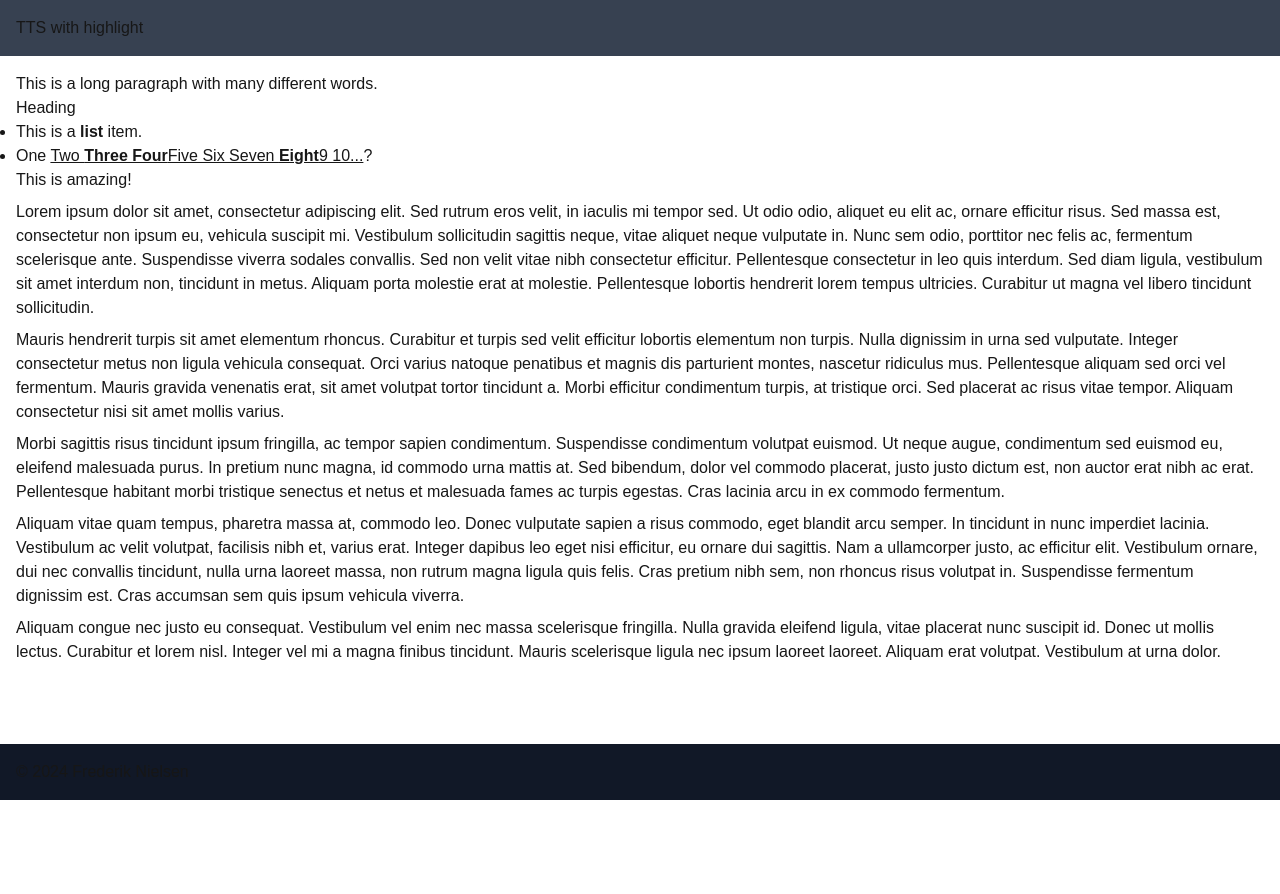
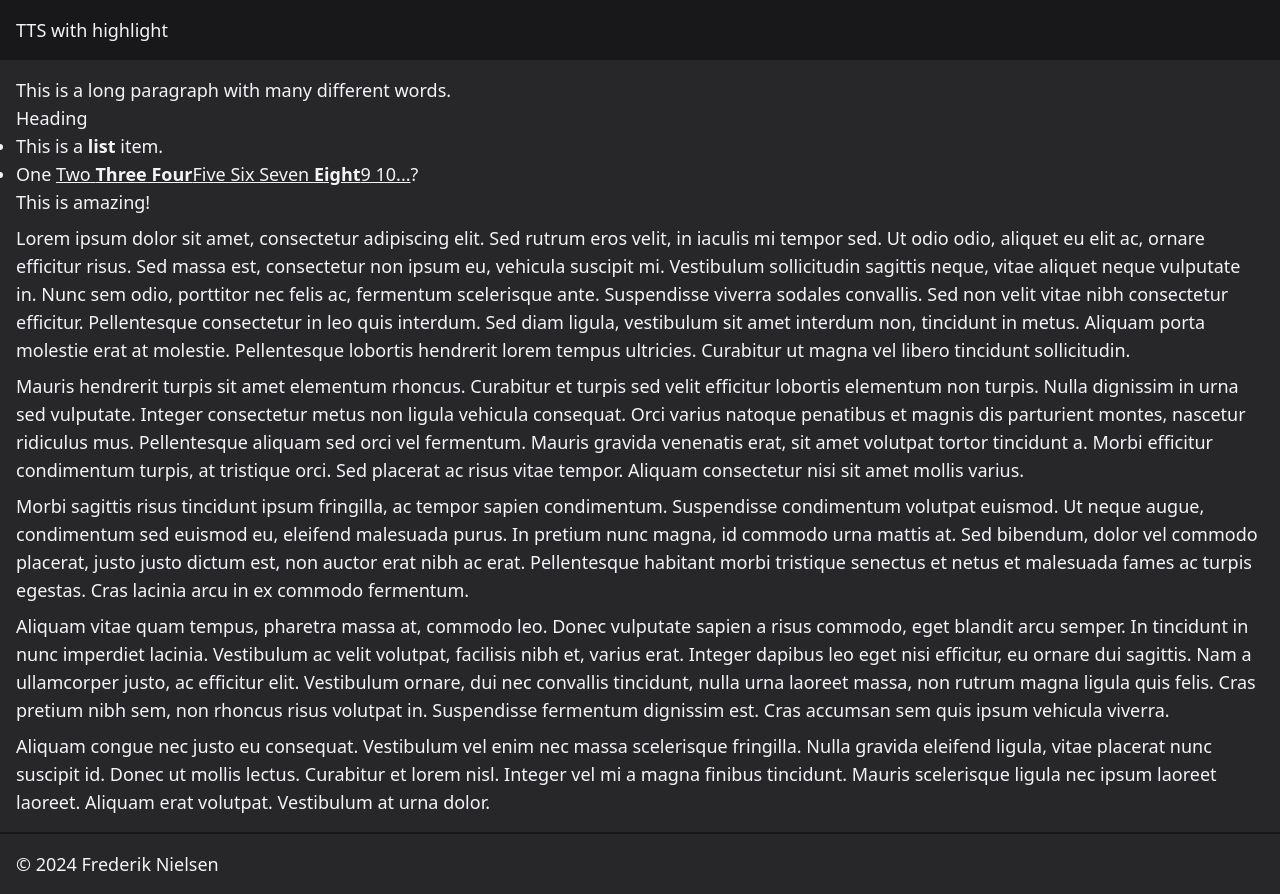
Before and after one commit to drexxdk/tts-highlight, a Next.js app: page / in a window 1280 px wide. Before the commit the page ends 800 px from the top, so only its background shows below. Built offline with nearby package versions, Linux system fonts and the light colour scheme.

Commit message:
minor layout tweeks

```diff
--- a/app/layout.tsx
+++ b/app/layout.tsx
@@ -33,7 +33,7 @@ export default function RootLayout({
       >
         <TTSSelectionProvider>
           <PollyProvider>
-            <header className="bg-gray-700 sticky top-0">
+            <header className="bg-zinc-900 sticky top-0">
               <div className="container p-4 mx-auto flex justify-between">
                 <h1>TTS with highlight</h1>
                 <TTSSelectionButton />
@@ -42,7 +42,7 @@ export default function RootLayout({
             <main className="grow">
               <div className="container p-4 mx-auto">{children}</div>
             </main>
-            <footer className=" bg-gray-900">
+            <footer className="border-t-2 border-zinc-900">
               <div className="container p-4 mx-auto">
                 © {new Date().getFullYear()} Frederik Nielsen
               </div>
--- a/assets/globals.css
+++ b/assets/globals.css
@@ -2,30 +2,14 @@
 @tailwind components;
 @tailwind utilities;
 
-:root {
-  --background: #ffffff;
-  --foreground: #171717;
-}
-
-@media (prefers-color-scheme: dark) {
-  :root {
-    --background: #0a0a0a;
-    --foreground: #ededed;
-  }
-}
-
 body {
-  color: var(--foreground);
-  background: var(--background);
-  font-family: Arial, Helvetica, sans-serif;
+  @apply bg-zinc-800 text-gray-100 text-lg;
 }
 
 ::highlight(highlight) {
-  background-color: yellow;
-  color: black;
+  @apply bg-slate-600 text-white;
 }
 
 ::highlight(word) {
-  background-color: pink;
-  color: black;
+  @apply bg-orange-400 text-black;
 }
```
